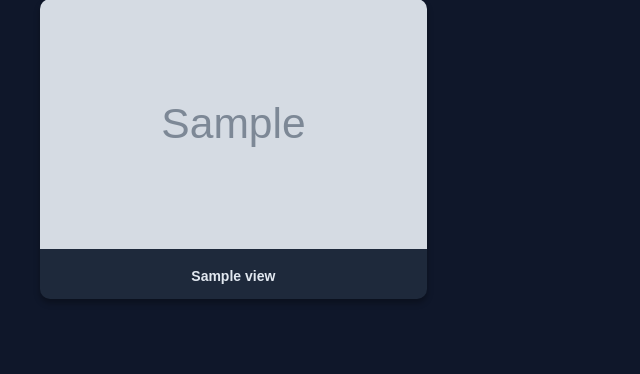
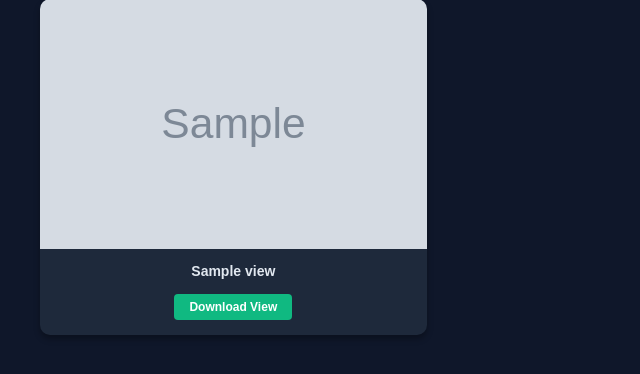
Before and after one commit to ShubhamCodesDS/ai-clothing-catalog, a Flask app: template templates/index.html in a window 1280 px wide. Shown: the part 264-638 px from the top of the page, without its empty margins (0-640 px from the left). Run offline with Flask 3, Linux system fonts and the light colour scheme; the template is opened without the code that fills it: most values are stand-ins (such as "Sample title", 1, 10 or a date in 2020); grey boxes marked "Sample" are stand-in pictures.

Commit message:
Update index.html

```diff
--- a/templates/index.html
+++ b/templates/index.html
@@ -12,9 +12,11 @@
         button { background: #3b82f6; color: white; border: none; padding: 10px 20px; border-radius: 5px; cursor: pointer; font-weight: bold; }
         button:hover { background: #2563eb; }
         .grid { display: grid; grid-template-columns: repeat(3, 1fr); gap: 20px; }
-        .card { background: #1e293b; border-radius: 10px; overflow: hidden; box-shadow: 0 4px 6px rgba(0,0,0,0.3); }
+        .card { background: #1e293b; border-radius: 10px; overflow: hidden; box-shadow: 0 4px 6px rgba(0,0,0,0.3); padding-bottom: 15px; }
         .card img { width: 100%; height: 250px; object-fit: cover; }
-        .card p { padding: 15px; margin: 0; font-size: 14px; font-weight: 600; color: #e2e8f0; }
+        .card p { padding: 10px 15px; margin: 0; font-size: 14px; font-weight: 600; color: #e2e8f0; }
+        .download-btn { display: inline-block; background: #10b981; color: white; padding: 6px 15px; border-radius: 4px; text-decoration: none; font-size: 12px; font-weight: bold; margin-top: 5px; }
+        .download-btn:hover { background: #059669; }
         @media(max-width: 768px) { .grid { grid-template-columns: 1fr; } }
     </style>
 </head>
@@ -32,9 +34,10 @@
         <div class="grid">
             {% for view in views %}
             <div class="card">
-                <!-- Fallback to uploaded image if sample images are missing -->
                 <img src="{{ view.url }}" alt="{{ view.title }}" onerror="this.src='{{ uploaded_image }}'">
                 <p>{{ view.title }}</p>
+                <!-- Download Button for each view -->
+                <a href="{{ view.url }}" class="download-btn" download>Download View</a>
             </div>
             {% endfor %}
         </div>
```
